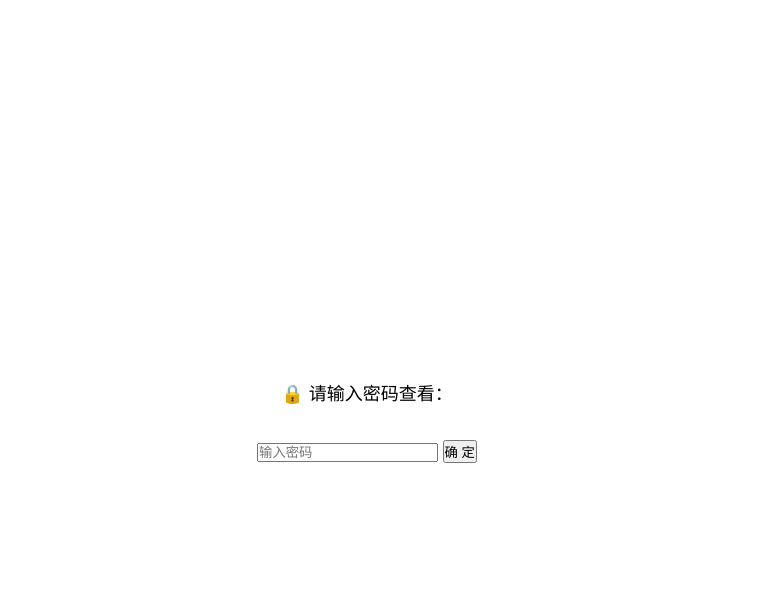
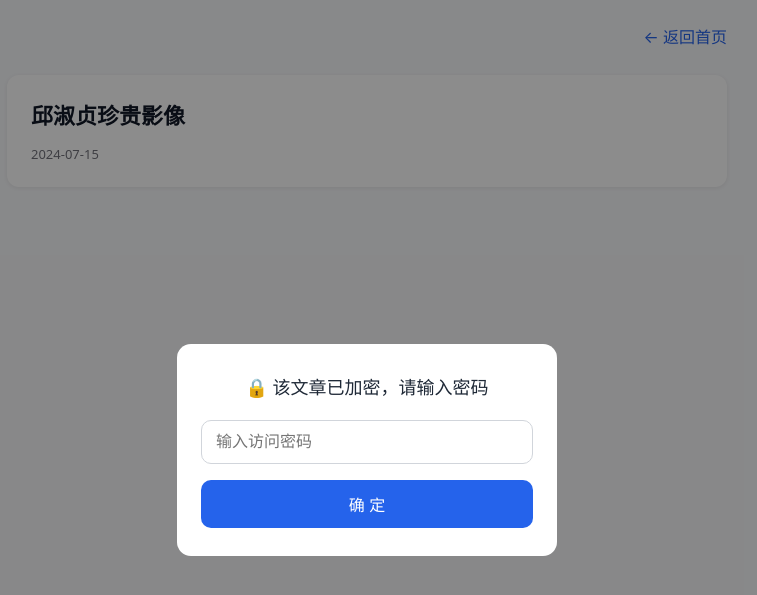
Before and after one commit to JTSTV/Jtstv.github.io, a Jekyll site: the page built from _posts/2024-7-15-邱淑贞珍贵影像.md, in a window 1280 px wide. Shown: the top 595 px of the page, without its empty margins (273-1030 px from the left). Built offline with Jekyll 4.4.1, drawn with Linux system fonts in a browser that asks for light colours; our own code applies the rules of GitHub Pages for plain Markdown files.

Commit message:
更新 post.html

```diff
--- a/_layouts/post.html
+++ b/_layouts/post.html
@@ -13,38 +13,56 @@ layout: null
 <link rel="canonical" href="{{site.url}}{{page.url | relative_url}}">
 <style>
 *{margin:0;padding:0;box-sizing:border-box}
-body{font:16px/1.6 sans-serif;padding:20px 30px}
-a{color:#444;text-decoration:none}
-.site-back{margin-bottom:20px;text-align:right;font-size:20px;font-weight:600}
-.post-title{font-size:18px;padding:15px 20px 10px}
-.post-date{text-align:right;font-size:11px;color:#666;padding:0 20px 20px}
-.post-content{font-size:16px;line-height:1.6;padding:0 20px}
-.post-content p{margin-bottom:20px}
-.post-content img{max-width:100%;height:auto;margin:10px 0}
-#encrypt-mask{position:fixed;top:0;left:0;right:0;bottom:0;background:#fff;z-index:9999}
-.mask-inner{position:absolute;top:0;left:0;right:0;bottom:0;width:100%;height:140px;margin:auto 0;text-align:center}
-.lock-msg{font-size:18px;margin-bottom:30px}
-.pwd-input{padding:10px 15px;font-size:16px;border:1px solid #ddd;width:200px;text-align:center}
-.unlock-btn{margin-top:15px;padding:8px 25px;border:none;cursor:pointer;font-size:14px}
-.error-msg{font-size:14px;margin-top:10px;display:none;color:#d9534f}
-@media(max-width:600px){body{padding:15px 20px}.site-back{font-size:18px}.post-title{font-size:16px;padding:12px 15px 10px}.post-date{font-size:10px;padding:0 15px 20px}.post-content{padding:0 15px}.pwd-input{width:80%}}
+body{font:16px system-ui,-apple-system,sans-serif;background:#f7f8fa;color:#2c333a;padding:24px 16px;line-height:1.7}
+.container{max-width:720px;margin:0 auto}
+.site-back{margin-bottom:24px;text-align:right}
+.site-back a{font-size:16px;color:#2563eb;text-decoration:none}
+.post-head{background:#fff;padding:22px 24px;border-radius:12px;box-shadow:0 1px 4px rgba(0,0,0,0.07);margin-bottom:18px}
+.post-title{font-size:22px;font-weight:600;color:#111827;margin-bottom:8px}
+.post-date{font-size:13px;color:#71717a}
+.post-content{background:#fff;padding:24px;border-radius:12px;box-shadow:0 1px 4px rgba(0,0,0,0.07)}
+.post-content p{margin-bottom:14px}
+.post-content img{max-width:100%;height:auto;border-radius:8px;margin:10px 0}
+
+/*密码弹窗美化*/
+#encrypt-mask{position:fixed;inset:0;background:rgba(0,0,0,0.45);display:flex;align-items:center;justify-content:center;z-index:9999;padding:16px}
+.mask-inner{background:#fff;width:100%;max-width:380px;padding:28px 24px;border-radius:14px;text-align:center}
+.lock-msg{font-size:18px;margin-bottom:18px;color:#1f2937}
+.pwd-input{width:100%;padding:12px 14px;border:1px solid #d1d5db;border-radius:10px;font-size:16px;margin-bottom:16px}
+.unlock-btn{width:100%;padding:12px;border:none;border-radius:10px;background:#2563eb;color:#fff;font-size:16px;cursor:pointer}
+.error-msg{font-size:14px;color:#dc2626;margin-top:12px;display:none}
+
+@media(max-width:600px){
+body{padding:16px 12px}
+.post-head,.post-content{padding:16px}
+.post-title{font-size:20px}
+}
 </style>
 </head>
 <body>
-<div class="site-back"><a href="/">{{site.title}}</a></div>
+<div class="container">
+<div class="site-back"><a href="/">← 返回首页</a></div>
+
+<div class="post-head">
 <div class="post-title">{{page.title}}</div>
 <div class="post-date">{{page.date|date:"%Y-%m-%d"}}</div>
+</div>
+
 {%if page.pw%}
 <div id="secret-content" class="post-content" style="display:none">{{content}}</div>
 <div id="encrypt-mask">
 <div class="mask-inner">
-<div class="lock-msg">🔒 请输入密码查看：</div>
-<input type="password" id="pwd-input" placeholder="输入密码">
-<button onclick="checkPwd()">确 定</button>
-<div id="error-msg" class="error-msg">密码错误，请重试</div>
+<div class="lock-msg">🔒 该文章已加密，请输入密码</div>
+<input type="password" id="pwd-input" placeholder="输入访问密码" class="pwd-input">
+<button onclick="checkPwd()" class="unlock-btn">确 定</button>
+<div id="error-msg" class="error-msg">密码错误，请重新输入</div>
 </div>
 </div>
-{%else%}<div class="post-content">{{content}}</div>{%endif%}
+{%else%}
+<div class="post-content">{{content}}</div>
+{%endif%}
+</div>
+
 <script>
 var mask=document.getElementById('encrypt-mask');
 if(mask){
```
